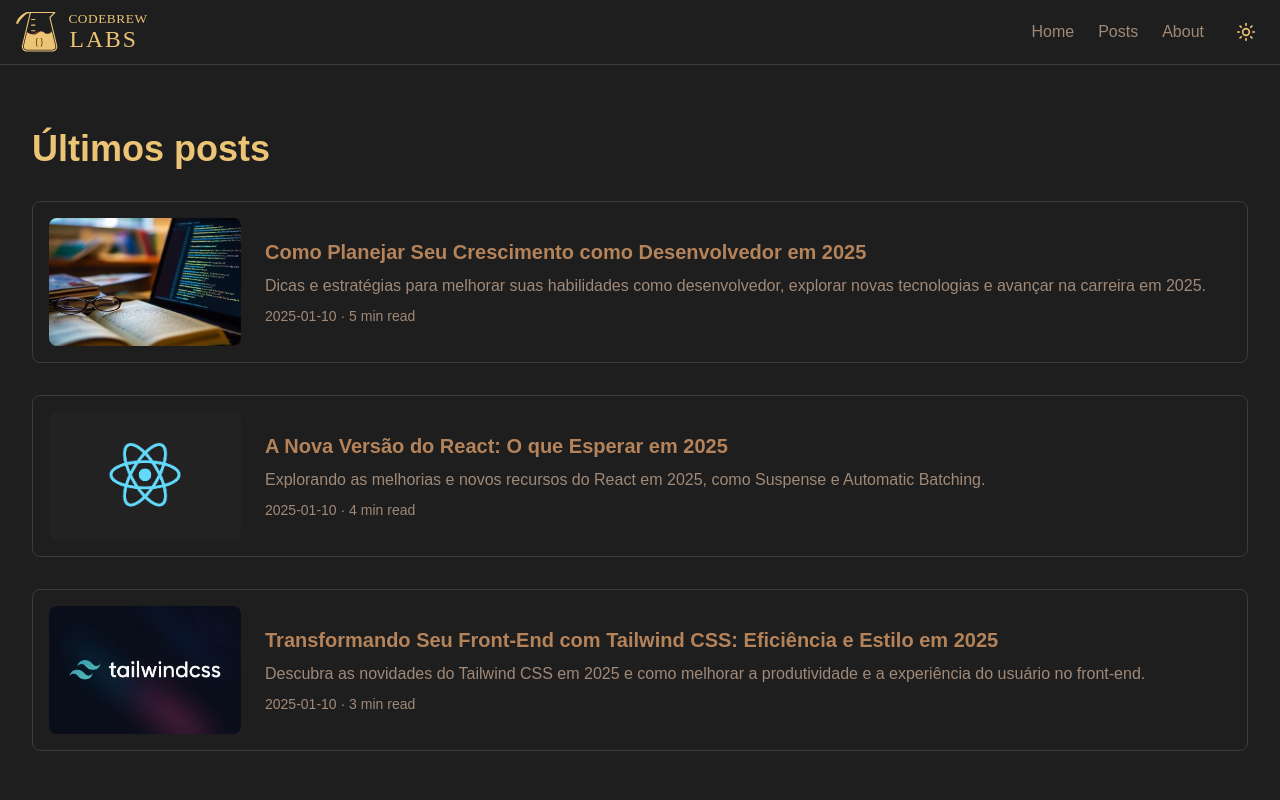
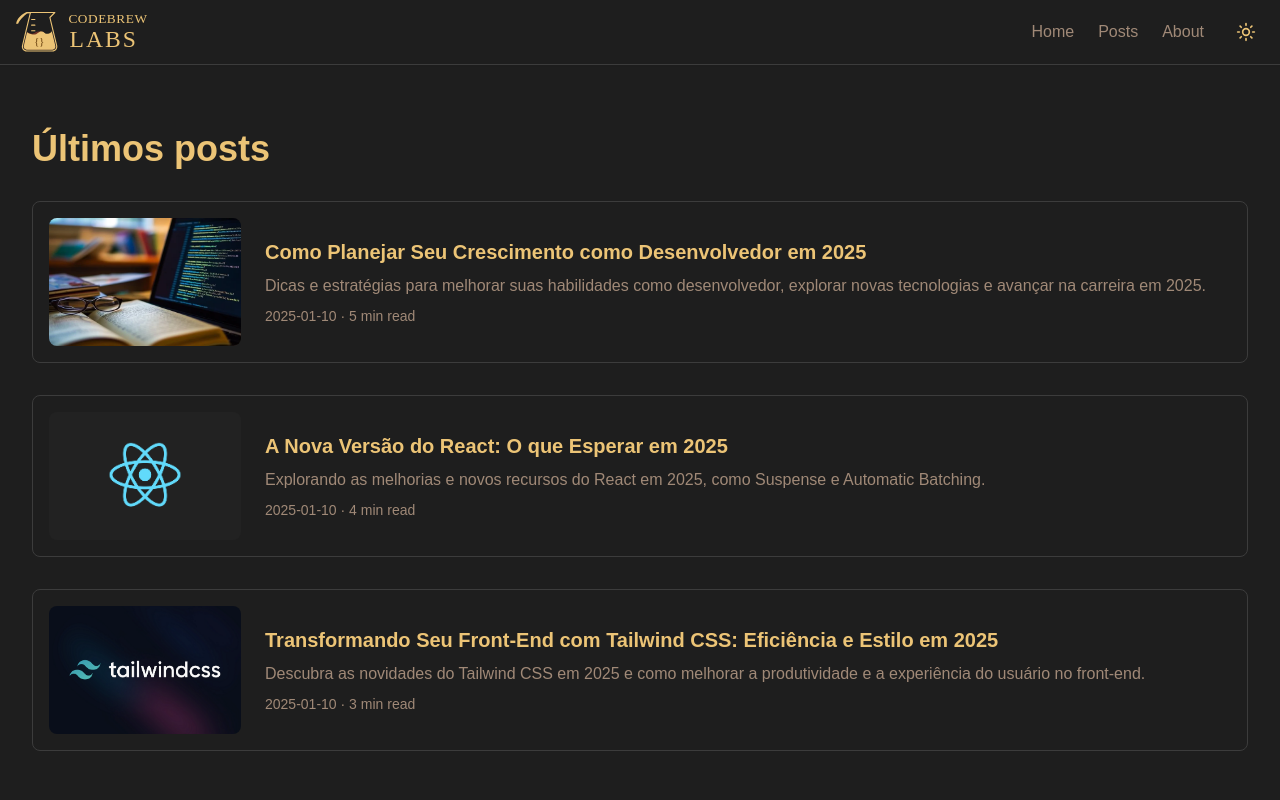
Before and after one commit to jgalmeida93/codebrew-blog, a Next.js app: page / in a window 1280 px wide. Shown: the top 800 px of the page. Built offline with nearby package versions, Linux system fonts and the light colour scheme; no server answers.

Commit message:
fix: fix hover

```diff
--- a/src/app/globals.css
+++ b/src/app/globals.css
@@ -14,6 +14,20 @@
   }
 }
 
+@media (prefers-color-scheme: dark) {
+  :root {
+    --background: #0a0a0a;
+    --foreground: #ededed;
+    --selection-bg: #8b4513;
+    --selection-color: #ffffff;
+  }
+}
+
+::selection {
+  background: var(--selection-bg);
+  color: var(--selection-color);
+}
+
 body {
   color: var(--foreground);
   background: var(--background);
--- a/src/app/page.tsx
+++ b/src/app/page.tsx
@@ -23,7 +23,7 @@ export default async function Home() {
   return (
     <div className="min-h-screen">
       <div className="container mx-auto px-4 py-8">
-        <h1 className="text-4xl font-bold text-accent-primary mb-8">
+        <h1 className="text-4xl font-bold text-secondary-dark dark:text-accent-primary mb-8">
           Últimos posts
         </h1>
         <div className="divide-y divide-border-dark">
--- a/src/components/PostList.tsx
+++ b/src/components/PostList.tsx
@@ -15,7 +15,7 @@ interface PostListProps {
 export default function PostList({ post }: PostListProps) {
   return (
     <Link href={`/posts/${post.slug}`}>
-      <article className="flex flex-col md:flex-row gap-4 md:gap-6 mb-8 p-4 hover:bg-secondary-light rounded-lg transition-colors border border-secondary-light dark:border-border-dark">
+      <article className="flex flex-col md:flex-row gap-4 md:gap-6 mb-8 p-4 hover:bg-secondary-light rounded-lg transition-colors border border-secondary-light dark:border-border-dark group">
         <div className="w-full md:w-48 h-48 md:h-32 relative">
           <Image
             src={post.coverImage}
@@ -26,13 +26,13 @@ export default function PostList({ post }: PostListProps) {
           />
         </div>
         <div className="flex flex-col justify-center">
-          <h2 className="text-lg md:text-xl font-semibold mb-2 text-accent-secondary hover:text-accent-primary">
+          <h2 className="text-lg md:text-xl font-semibold mb-2 text-secondary-dark dark:text-accent-primary group-hover:text-secondary-dark">
             {post.title}
           </h2>
-          <p className="text-sm md:text-base text-text-light dark:text-text-secondary-dark line-clamp-2">
+          <p className="text-sm md:text-base text-text-light dark:text-text-secondary-dark line-clamp-2 group-hover:text-secondary-dark">
             {post.excerpt}
           </p>
-          <div className="text-xs md:text-sm text-text-secondary-light dark:text-text-secondary-dark mt-2">
+          <div className="text-xs md:text-sm text-text-secondary-light dark:text-text-secondary-dark mt-2 group-hover:text-secondary-dark">
             {post.date} · {post.readingTime} min read
           </div>
         </div>
```
